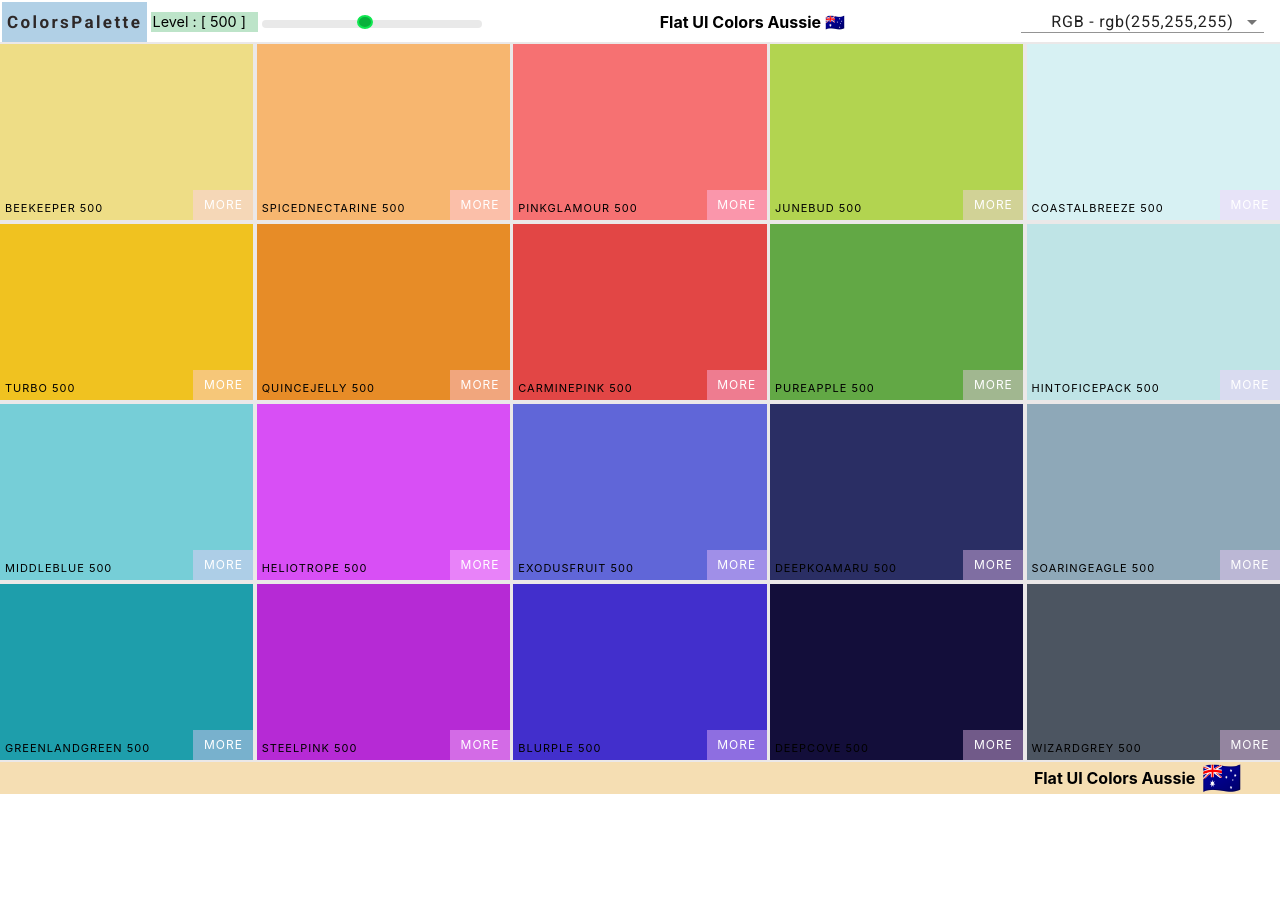
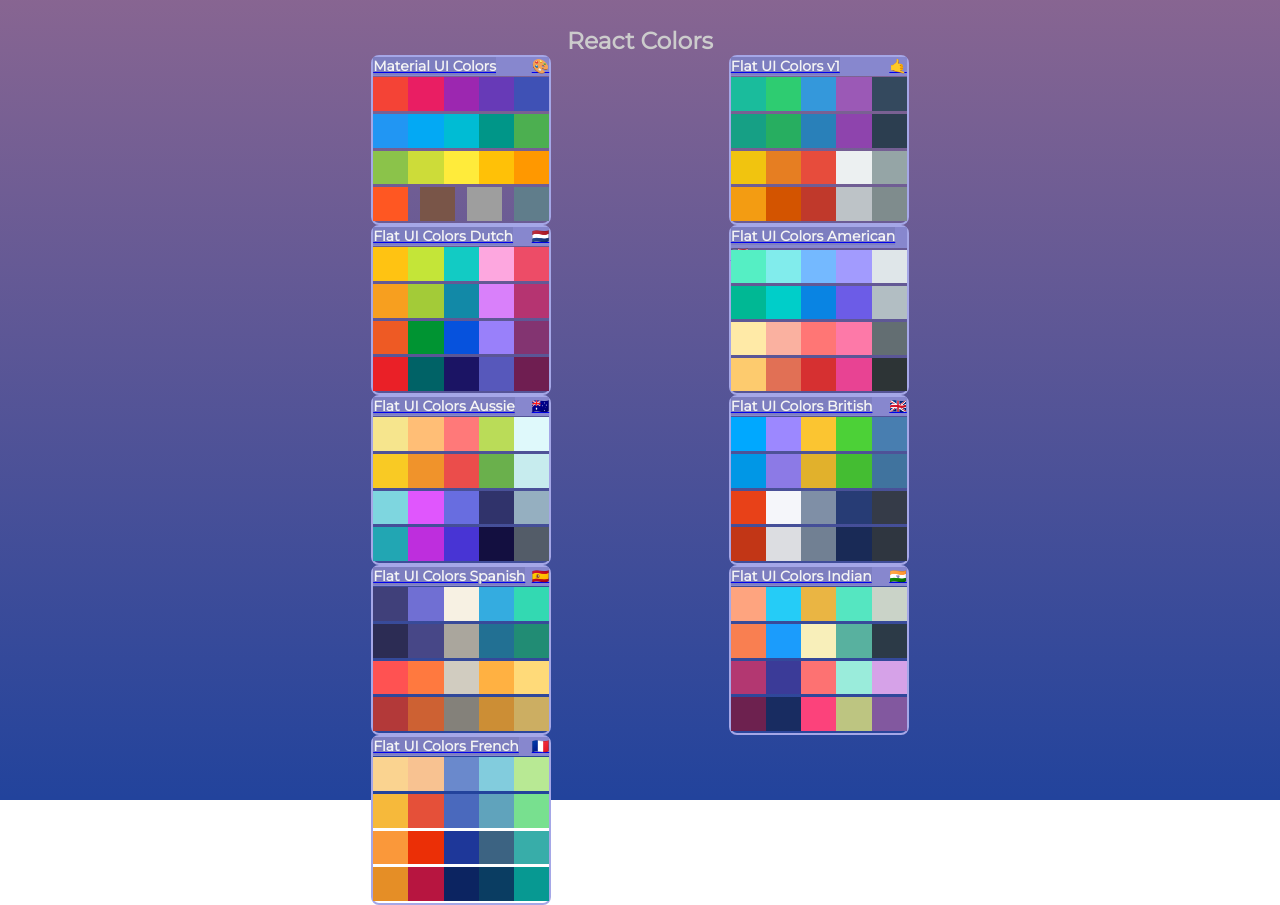
Before and after one commit to TsigeWonwosen/ColorsPalette-React, a React (Create React App) app: page / in a window 1280 px wide. Before the commit the page ends 800 px from the top, so only its background shows below. Built offline with nearby package versions, Linux system fonts and the light colour scheme.

Commit message:
add Demo Style For miniPalette

```diff
--- a/src/App.css
+++ b/src/App.css
@@ -1,3 +1,5 @@
+@import url("https://maxcdn.bootstrapcdn.com/font-awesome/4.7.0/css/font-awesome.min.css");
+@import url("https://fonts.googleapis.com/css?family=Montserrat");
 * {
   margin: 0;
   padding: 0;
@@ -126,9 +128,43 @@
   font-weight: 100;
 }
 
+.Palette-mini {
+  display: flex;
+  flex-direction: column;
+  align-items: center;
+  justify-content: center;
+  text-align: center;
+  height: 100vh;
+  color: #ccc;
+  font-size: 20px;
+  font-family: "Montserrat";
+  background: linear-gradient(rgba(236, 135, 135, 0.5), transparent);
+  background-color: rgb(34, 67, 156);
+}
+.Palette-list {
+  max-width: 42%;
+  max-height: 90%;
+  display: flex;
+  flex-wrap: wrap;
+  align-items: center;
+  justify-content: space-between;
+  text-align: center;
+}
+.paletteList {
+  width: 180px;
+  height: 170px;
+  border: 2px solid rgb(165, 167, 231);
+  display: flex;
+  flex-direction: column;
+  justify-content: center;
+  align-items: center;
+  text-align: center;
+  /* background: rgb(54, 212, 226); */
+  border-radius: 0.5rem;
+}
+
 @media screen and (max-width: 500px) {
   .Palette-colors {
-    display: block;
     height: 100vh;
     margin: auto;
   }
--- a/src/App.js
+++ b/src/App.js
@@ -17,14 +17,15 @@
     <div>
       <Switch>
         <Route exact path='/'>
-          <Palette palette={generatePalette(seedColors[4])} />
+          {/* <Palette palette={generatePalette(seedColors[4])} /> */}
+          <SinglePalette />
         </Route>
         <Route
           exact
           path='/palette/:id'
           render={(routProps) => (
-            <SinglePalette
-              singlePalette={findPalette(routProps.match.params.id)}
+            <Palette
+              palette={generatePalette(findPalette(routProps.match.params.id))}
               {...routProps}
             />
           )}
--- a/src/SinglePalette.js
+++ b/src/SinglePalette.js
@@ -1,38 +1,78 @@
 import React from "react";
-import { Redirect } from "react-router-dom";
 import { Link } from "react-router-dom";
 import { withStyles } from "@material-ui/styles";
 
-import ColorBox from "./ColorBox";
+import seedColors from "./seedColors";
 
 const styles = {
   main: {
-    backgroundColor: "#fbc531",
-    border: "1px solid teal",
-    padding: "1rem",
-    "& h1": {
+    backgroundColor: "rgba(39,56,73,0.1)",
+    fontWeight: "700",
+    "& span": {
       color: "white",
     },
   },
+  palette: {
+    display: "flex",
+    flexWrap: "wrap",
+    width: "100%",
+    height: "13%",
+    justifyContent: "space-between",
+    alignItems: "center",
+    fontSize: "14px",
+    color: "#f4f4f4",
+    background: "rgba(135,135,206,1.0)",
+  },
+  paletteBody: {
+    display: "flex",
+    flexWrap: "wrap",
+    width: "100%",
+    height: "100%",
+    justifyContent: "space-between",
+    alignItems: "center",
+  },
+  paletteSingleBox: {
+    width: "20%",
+    height: "23%",
+  },
 };
 
-function SinglePalette(props) {
-  const id = props.match.params.id;
-  if (/\d/.test(id)) {
-    console.log("Redirect to Home ... Peace.", props);
-    return <Redirect to='/' />;
-  }
-  const { singlePalette, classes } = props;
-  //   console.log("Id  :" + id);
-  let renderPalette = singlePalette.colors.map((color) => {
-    return <ColorBox color={color} key={color.name} />;
-  });
+function SinglePalette({ classes }) {
+  const paletteList = seedColors.map((palette) => (
+    <Link to={`/palette/${palette.id}`}>
+      <div key={palette.id} className='paletteList'>
+        <div className={classes.palette}>
+          <span className={classes.main}>{palette.paletteName}</span>
+          <span>{palette.emoji}</span>
+        </div>
+        <div className={classes.paletteBody}>
+          {palette.colors.map((color) => (
+            <div
+              style={{ background: `${color.color}` }}
+              className={classes.paletteSingleBox}
+            ></div>
+          ))}
+        </div>
+      </div>
+    </Link>
+  ));
+
+  // const id = props.match.params.id;
+  // if (/\d/.test(id)) {
+  //   console.log("Redirect to Home ... Peace.", props);
+  //   return <Redirect to='/' />;
+  // }
+  // //   console.log("Id  :" + id);
+  // let renderPalette = singlePalette.colors.map((color) => {
+  //   return <ColorBox color={color} key={color.name} />;
+  // });
+  // const { classes } = props;
   return (
-    <div className='Palette'>
-      <Link to='/' className={classes.main}>
-        <h1>Back to HOME </h1>
-      </Link>
-      <div className='Palette-colors'>{renderPalette}</div>
+    <div className='Palette-mini'>
+      <div>
+        <h3>React Colors</h3>
+      </div>
+      <div className='Palette-list'>{paletteList}</div>
     </div>
   );
 }
```
